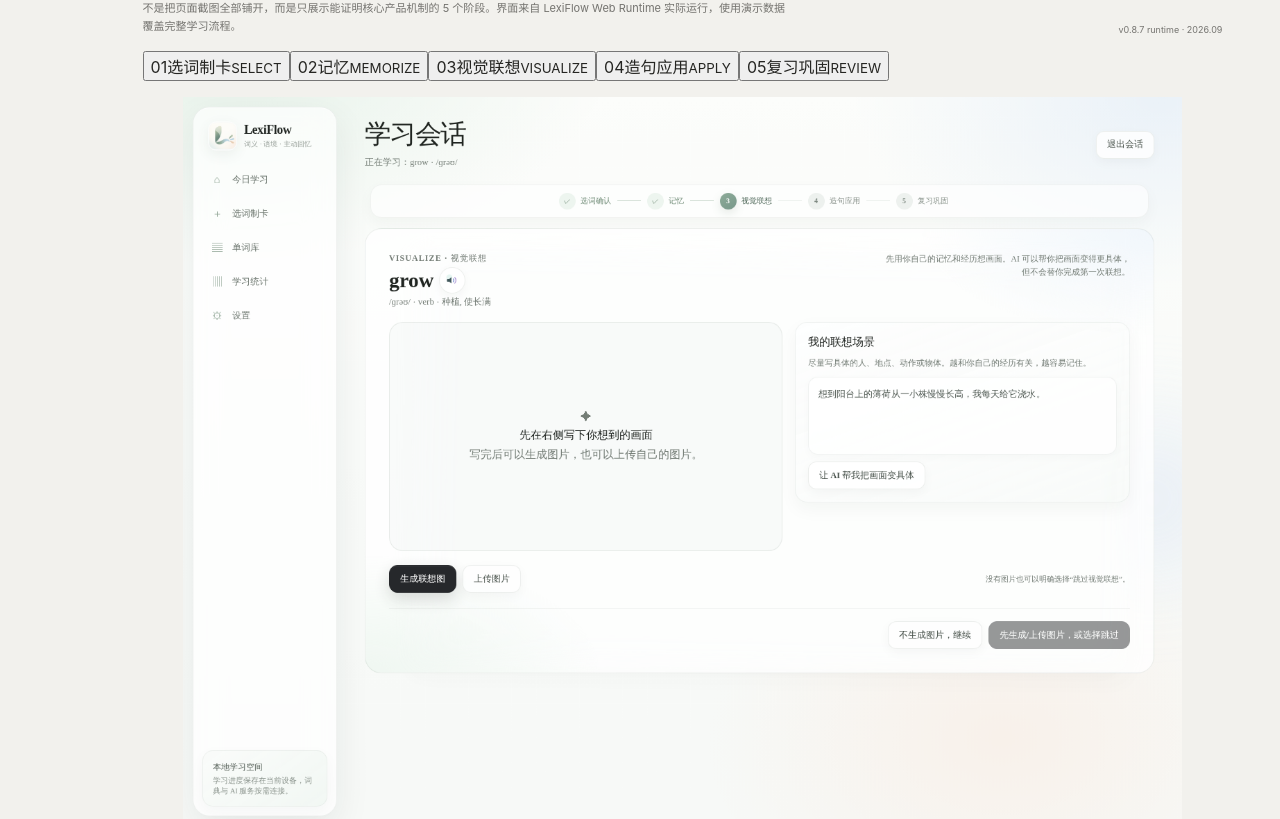
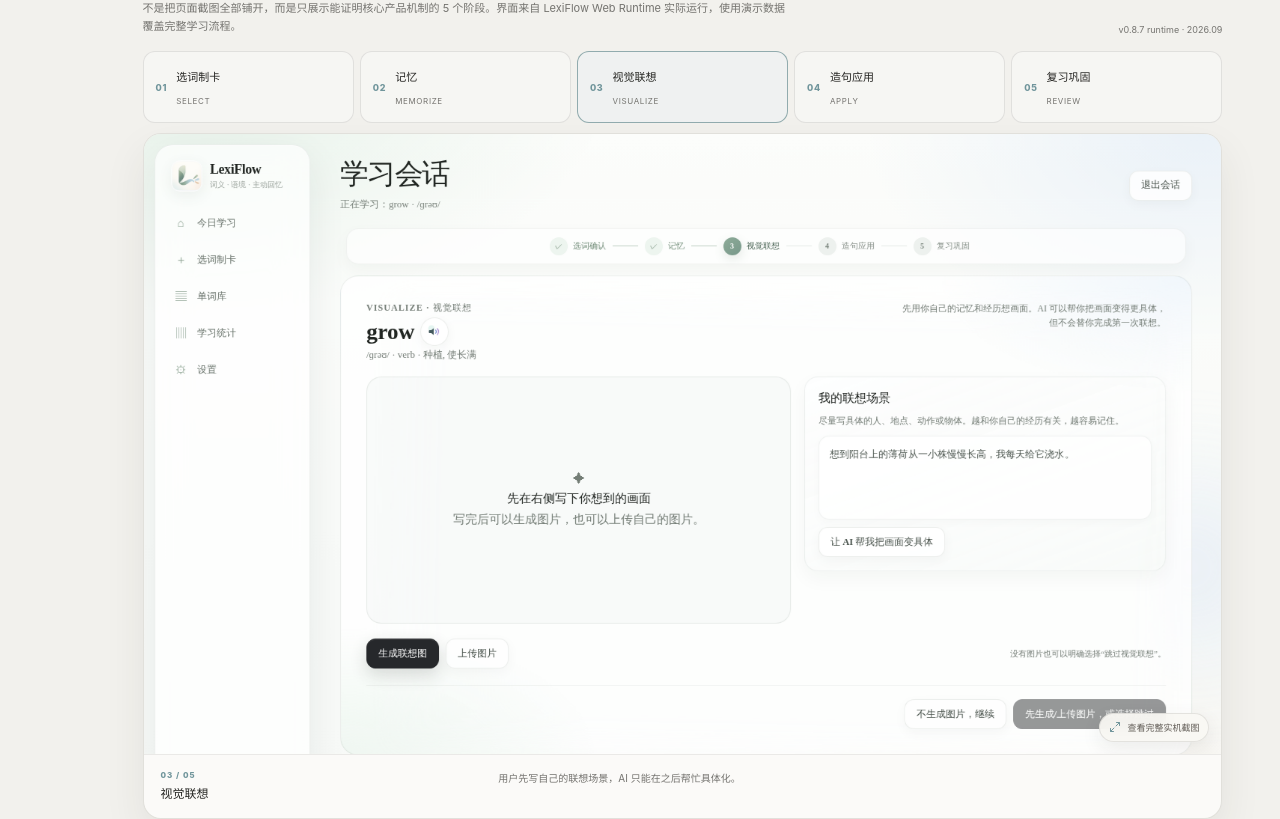
Before and after one commit to lineana-lyu/personal_website, a React (Vite) app: page / in a window 1280 px wide. Shown: the part 4360-5179 px from the top of the page. Built offline with nearby package versions, Linux system fonts and the light colour scheme.

Commit message:
Style LexiFlow core-stage runtime gallery

```diff
--- a/src/styles.css
+++ b/src/styles.css
@@ -1717,3 +1717,164 @@ a.contact-link:hover > svg { transform: translate(9px, -2px); }
     border-radius: 12px;
   }
 }
+
+
+.runtime-stage-tabs {
+  display: grid;
+  grid-template-columns: repeat(5, minmax(0, 1fr));
+  gap: 6px;
+  margin-bottom: 10px;
+}
+.runtime-stage-tab {
+  --stage-accent: var(--accent);
+  min-width: 0;
+  min-height: 72px;
+  padding: 11px 12px;
+  display: grid;
+  grid-template-columns: auto minmax(0, 1fr);
+  column-gap: 9px;
+  row-gap: 2px;
+  align-items: center;
+  border: 1px solid rgba(37,37,34,.10);
+  border-radius: 12px;
+  background: rgba(255,255,255,.34);
+  color: var(--ink);
+  text-align: left;
+  cursor: pointer;
+  transition: transform .22s ease, background .22s ease, border-color .22s ease;
+}
+.runtime-stage-tab:hover {
+  transform: translateY(-2px);
+  border-color: color-mix(in srgb, var(--accent) 38%, var(--line));
+}
+.runtime-stage-tab.is-active {
+  border-color: color-mix(in srgb, var(--accent) 68%, var(--line));
+  background: color-mix(in srgb, var(--accent) 8%, rgba(255,255,255,.62));
+}
+.runtime-stage-tab > span {
+  grid-row: 1 / 3;
+  color: var(--accent);
+  font-size: 9px;
+  font-weight: 850;
+  letter-spacing: .08em;
+}
+.runtime-stage-tab strong {
+  min-width: 0;
+  overflow: hidden;
+  text-overflow: ellipsis;
+  white-space: nowrap;
+  font-size: 11px;
+}
+.runtime-stage-tab small {
+  color: var(--muted);
+  font-size: 8px;
+  letter-spacing: .08em;
+}
+.runtime-stage-view {
+  margin: 0;
+  overflow: hidden;
+  border: 1px solid rgba(37,37,34,.11);
+  border-radius: 18px;
+  background: #f8f7f3;
+  box-shadow: 0 18px 42px rgba(46,47,44,.08);
+}
+.runtime-stage-view__image {
+  position: relative;
+  display: block;
+  aspect-ratio: 16 / 9.2;
+  overflow: hidden;
+  background: #eef0ec;
+}
+.runtime-stage-view__image img {
+  width: 100%;
+  height: 100%;
+  display: block;
+  object-fit: cover;
+  object-position: top left;
+  animation: runtime-shot-in .28s ease both;
+}
+@keyframes runtime-shot-in {
+  from { opacity: .25; transform: scale(.996); }
+  to { opacity: 1; transform: none; }
+}
+.runtime-stage-view__zoom {
+  position: absolute;
+  right: 12px;
+  bottom: 12px;
+  display: inline-flex;
+  align-items: center;
+  gap: 6px;
+  padding: 7px 9px;
+  border: 1px solid rgba(37,37,34,.10);
+  border-radius: 999px;
+  background: rgba(249,248,244,.92);
+  color: #5f5a54;
+  backdrop-filter: blur(9px);
+  -webkit-backdrop-filter: blur(9px);
+  box-shadow: 0 7px 20px rgba(37,37,34,.08);
+  font-size: 9px;
+  font-weight: 700;
+}
+.runtime-stage-view__zoom svg {
+  width: 12px;
+  height: 12px;
+  color: var(--accent);
+}
+.runtime-stage-view figcaption {
+  display: grid;
+  grid-template-columns: minmax(110px, .45fr) minmax(0, 1fr);
+  gap: 20px;
+  padding: 15px 17px 17px;
+  border-top: 1px solid rgba(37,37,34,.08);
+  background: rgba(255,255,255,.38);
+}
+.runtime-stage-view figcaption > div {
+  display: grid;
+  gap: 4px;
+}
+.runtime-stage-view figcaption > div span {
+  color: var(--accent);
+  font-size: 8px;
+  font-weight: 850;
+  letter-spacing: .12em;
+}
+.runtime-stage-view figcaption strong {
+  font-size: 12px;
+}
+.runtime-stage-view figcaption p {
+  margin: 0;
+  color: var(--muted);
+  font-size: 10px;
+  line-height: 1.65;
+}
+@media (max-width: 820px) {
+  .runtime-stage-tabs {
+    display: flex;
+    gap: 6px;
+    overflow-x: auto;
+    padding-bottom: 2px;
+    scrollbar-width: none;
+  }
+  .runtime-stage-tabs::-webkit-scrollbar {
+    display: none;
+  }
+  .runtime-stage-tab {
+    flex: 0 0 150px;
+  }
+}
+@media (max-width: 560px) {
+  .runtime-stage-view {
+    border-radius: 14px;
+  }
+  .runtime-stage-view__image {
+    aspect-ratio: 4 / 3;
+  }
+  .runtime-stage-view figcaption {
+    grid-template-columns: 1fr;
+    gap: 8px;
+  }
+  .runtime-stage-view__zoom {
+    right: 8px;
+    bottom: 8px;
+  }
+}
```
